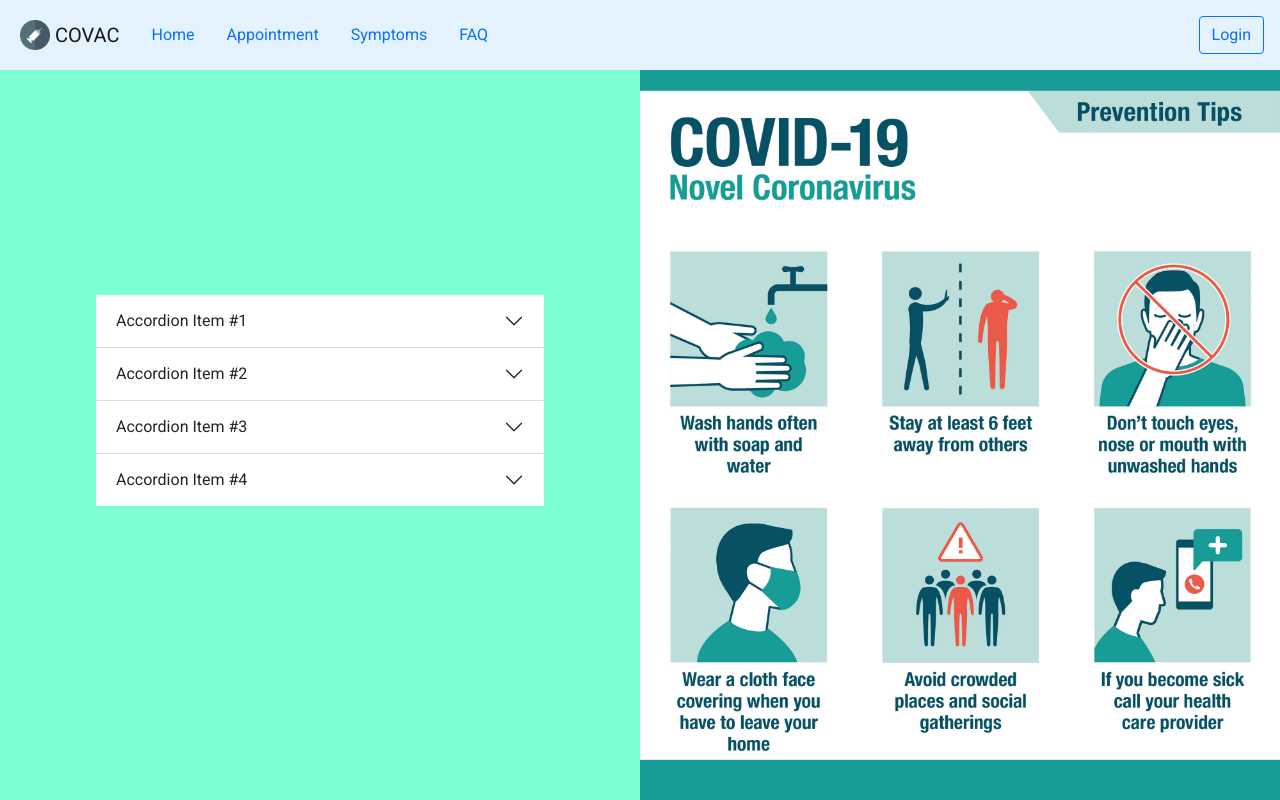
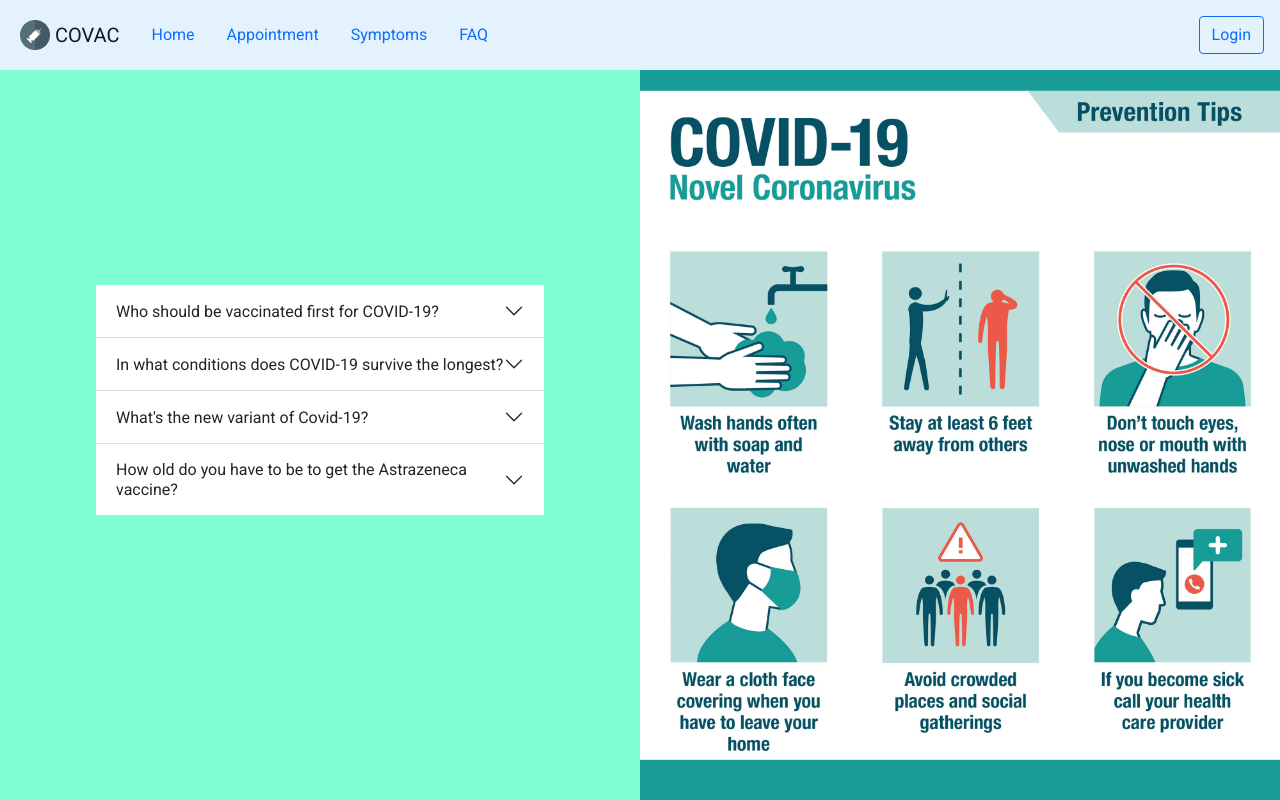
Before and after one commit to GBesta/covac, an Angular app in the folder frontend/covac-angular/: page /faq in a window 1280 px wide. Built offline with nearby package versions, Linux system fonts and the light colour scheme.

Commit message:
accordion questions and answers

```diff
--- a/frontend/covac-angular/src/app/faq/faq.component.html
+++ b/frontend/covac-angular/src/app/faq/faq.component.html
@@ -4,41 +4,41 @@
       <div class="accordion-item">
         <h2 class="accordion-header" id="flush-headingOne">
           <button class="accordion-button collapsed" type="button" data-bs-toggle="collapse" data-bs-target="#flush-collapseOne" aria-expanded="false" aria-controls="flush-collapseOne">
-            Accordion Item #1
+            Who should be vaccinated first for COVID-19?
           </button>
         </h2>
         <div id="flush-collapseOne" class="accordion-collapse collapse" aria-labelledby="flush-headingOne" data-bs-parent="#accordionFlushExample">
-          <div class="accordion-body">Placeholder content for this accordion, which is intended to demonstrate the <code>.accordion-flush</code> class. This is the first item's accordion body.</div>
+          <div class="accordion-body">Most countries have defined priority groups and are further refining who should get priority in these priority groups e.g. older person over 80 years of age.</div>
         </div>
       </div>
       <div class="accordion-item">
         <h2 class="accordion-header" id="flush-headingTwo">
           <button class="accordion-button collapsed" type="button" data-bs-toggle="collapse" data-bs-target="#flush-collapseTwo" aria-expanded="false" aria-controls="flush-collapseTwo">
-            Accordion Item #2
+            In what conditions does COVID-19 survive the longest?
           </button>
         </h2>
         <div id="flush-collapseTwo" class="accordion-collapse collapse" aria-labelledby="flush-headingTwo" data-bs-parent="#accordionFlushExample">
-          <div class="accordion-body">Placeholder content for this accordion, which is intended to demonstrate the <code>.accordion-flush</code> class. This is the second item's accordion body. Let's imagine this being filled with some actual content.</div>
+          <div class="accordion-body">Coronaviruses die very quickly when exposed to the UV light in sunlight. Like other enveloped viruses, SARS-CoV-2 survives longest when the temperature is at room temperature or lower, and when the relative humidity is low</div>
         </div>
       </div>
       <div class="accordion-item">
         <h2 class="accordion-header" id="flush-headingThree">
           <button class="accordion-button collapsed" type="button" data-bs-toggle="collapse" data-bs-target="#flush-collapseThree" aria-expanded="false" aria-controls="flush-collapseThree">
-            Accordion Item #3
+            What's the new variant of Covid-19?
           </button>
         </h2>
         <div id="flush-collapseThree" class="accordion-collapse collapse" aria-labelledby="flush-headingThree" data-bs-parent="#accordionFlushExample">
-          <div class="accordion-body">Placeholder content for this accordion, which is intended to demonstrate the <code>.accordion-flush</code> class. This is the third item's accordion body. Nothing more exciting happening here in terms of content, but just filling up the space to make it look, at least at first glance, a bit more representative of how this would look in a real-world application.</div>
+          <div class="accordion-body">The latest Covid-19 variant was identified on Nov. 25 by scientists in South Africa and has since been detected in more than 20 countries.</div>
         </div>
       </div>
       <div class="accordion-item">
         <h2 class="accordion-header" id="flush-headingFour">
           <button class="accordion-button collapsed" type="button" data-bs-toggle="collapse" data-bs-target="#flush-collapseFour" aria-expanded="false" aria-controls="flush-collapseFour">
-            Accordion Item #4
+            How old do you have to be to get the Astrazeneca vaccine?
           </button>
         </h2>
         <div id="flush-collapseFour" class="accordion-collapse collapse" aria-labelledby="flush-headingFour" data-bs-parent="#accordionFlushExample">
-          <div class="accordion-body">Placeholder content for this accordion, which is intended to demonstrate the <code>.accordion-flush</code> class. This is the third item's accordion body. Nothing more exciting happening here in terms of content, but just filling up the space to make it look, at least at first glance, a bit more representative of how this would look in a real-world application.</div>
+          <div class="accordion-body">The vaccine is not recommended for persons younger than 18 years of age pending the results of further studies.</div>
         </div>
       </div>
     </div>
```
